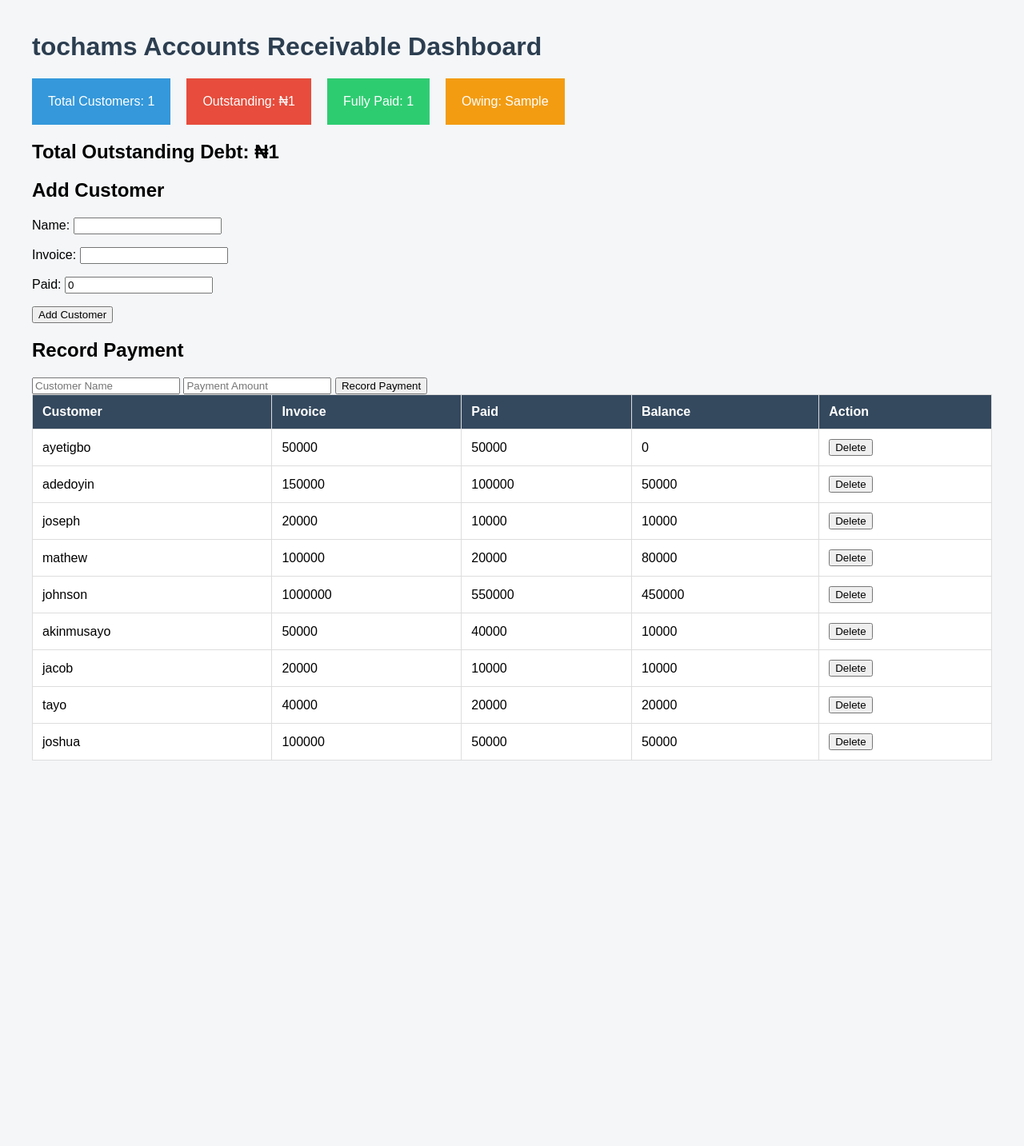
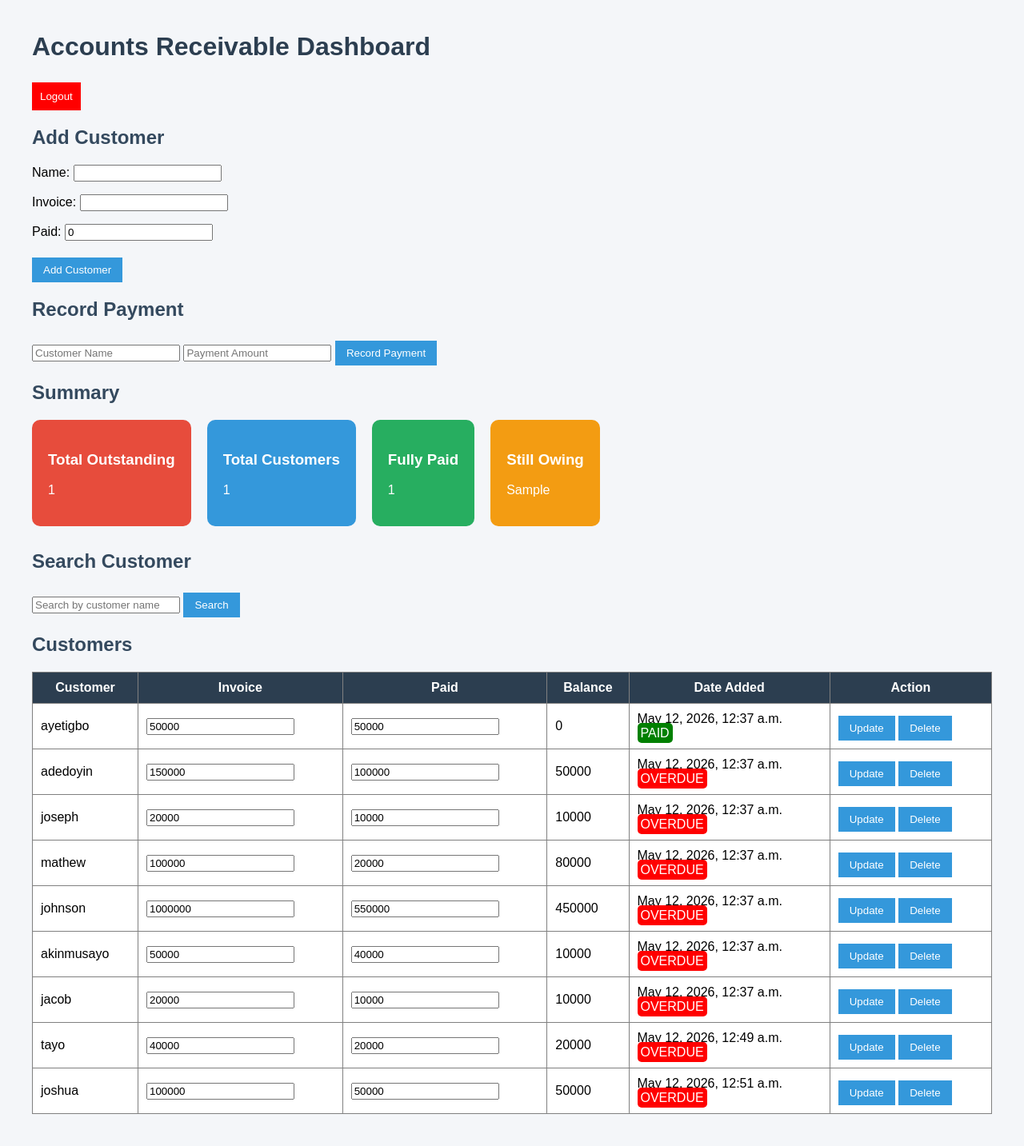
Before and after one commit to Adealx/arp-system, a Django app: template arp_web/receivables/templates/dashboard.html in a window 1280 px wide. Shown: the whole page at 80% size. Before the commit the page ends 951 px from the top, so only its background shows below. Run offline with Django 5.2, Linux system fonts and the light colour scheme; data comes from the database, SQL or seed files in the repository; both versions use the stored data as it was after the commit; the template is opened without the code that fills it: values that come from a table or form of the project are taken from there, most other values are stand-ins (such as "Sample title", 1, 10 or a date in 2020).

Commit message:
Added authentication and export features

```diff
--- a/arp_web/arp_web/urls.py
+++ b/arp_web/arp_web/urls.py
@@ -1,8 +1,22 @@
 from django.contrib import admin
 from django.urls import path
-from receivables.views import dashboard
+from receivables.views import dashboard, export_csv
+from django.contrib.auth import views as auth_views
 
 urlpatterns = [
     path('admin/', admin.site.urls),
-    path('', dashboard),
+    path('', dashboard, name='dashboard'),
+    path('export/', export_csv, name='export_csv'),
+
+    path(
+        'login/',
+        auth_views.LoginView.as_view(template_name='login.html'),
+        name='login'
+    ),
+
+    path(
+        'logout/',
+        auth_views.LogoutView.as_view(next_page='/login/'),
+        name='logout'
+    ),
 ]
--- a/arp_web/receivables/models.py
+++ b/arp_web/receivables/models.py
@@ -5,6 +5,7 @@ class Customer(models.Model):
     name = models.CharField(max_length=100)
     invoice = models.IntegerField()
     paid = models.IntegerField(default=0)
+    created_at = models.DateTimeField(auto_now_add=True, null=True)
 
     @property
     def balance(self):
--- a/arp_web/receivables/templates/dashboard.html
+++ b/arp_web/receivables/templates/dashboard.html
@@ -6,92 +6,152 @@
         body {
             font-family: Arial;
             margin: 40px;
-            background-color: #f4f6f8;
+            background-color: #f4f6f9;
         }
 
         h1 {
             color: #2c3e50;
         }
 
+        h2 {
+            color: #34495e;
+        }
+
+        button {
+            background-color: #3498db;
+            color: white;
+            border: none;
+            padding: 8px 14px;
+            cursor: pointer;
+            margin-top: 5px;
+        }
+
+        button:hover {
+            background-color: #2980b9;
+        }
+
         table {
             width: 100%;
+            background: white;
             border-collapse: collapse;
-            background: white;
-        }
-
-        th, td {
-            padding: 12px;
-            border: 1px solid #ddd;
-            text-align: left;
         }
 
         th {
-            background-color: #34495e;
+            background-color: #2c3e50;
             color: white;
+            padding: 10px;
         }
 
-        tr:hover {
-            background-color: #f1f1f1;
+        td {
+            padding: 10px;
         }
     </style>
 </head>
 <body>
 
-    <h1>tochams Accounts Receivable Dashboard</h1>
-    <div style="display:flex; gap:20px; margin-bottom:20px;">
-    <div style="padding:20px; background:#3498db; color:white;">
-        Total Customers: {{ total_customers }}
-    </div>
+    <h1>Accounts Receivable Dashboard</h1>
 
-    <div style="padding:20px; background:#e74c3c; color:white;">
-        Outstanding: ₦{{ total_outstanding }}
-    </div>
+<form method="POST" action="/logout/">
+    {% csrf_token %}
+    <button style="background:red; color:white; padding:10px; border:none;">
+        Logout
+    </button>
+</form>
 
-    <div style="padding:20px; background:#2ecc71; color:white;">
-        Fully Paid: {{ fully_paid }}
-    </div>
-
-    <div style="padding:20px; background:#f39c12; color:white;">
-        Owing: {{ owing_customers }}
-    </div>
-</div>
-    <h2>Total Outstanding Debt: ₦{{ total_outstanding }}</h2>
     <h2>Add Customer</h2>
-
     <form method="POST">
         {% csrf_token %}
         {{ form.as_p }}
         <button type="submit" name="add_customer">Add Customer</button>
     </form>
+
     <h2>Record Payment</h2>
-
     <form method="POST">
         {% csrf_token %}
         <input type="text" name="customer_name" placeholder="Customer Name">
         <input type="number" name="payment" placeholder="Payment Amount">
         <button type="submit" name="record_payment">Record Payment</button>
+    </form>
 
+    <h2>Summary</h2>
 
+<div style="display: flex; gap: 20px; margin-bottom: 30px;">
+
+    <div style="background: #e74c3c; color: white; padding: 20px; border-radius: 10px;">
+        <h3>Total Outstanding</h3>
+        <p>{{ total_outstanding }}</p>
+    </div>
+
+    <div style="background: #3498db; color: white; padding: 20px; border-radius: 10px;">
+        <h3>Total Customers</h3>
+        <p>{{ total_customers }}</p>
+    </div>
+
+    <div style="background: #27ae60; color: white; padding: 20px; border-radius: 10px;">
+        <h3>Fully Paid</h3>
+        <p>{{ fully_paid }}</p>
+    </div>
+
+    <div style="background: #f39c12; color: white; padding: 20px; border-radius: 10px;">
+        <h3>Still Owing</h3>
+        <p>{{ owing_customers }}</p>
+    </div>
+
+</div>
+<h2>Search Customer</h2>
+
+<form method="GET">
+    <input type="text" name="search" placeholder="Search by customer name">
+    <button type="submit">Search</button>
 </form>
-    <table>
+    <h2>Customers</h2>
+
+    <table border="1">
         <tr>
             <th>Customer</th>
             <th>Invoice</th>
             <th>Paid</th>
             <th>Balance</th>
+            <th>Date Added</th>
             <th>Action</th>
         </tr>
 
         {% for customer in customers %}
 <tr>
     <td>{{ customer.name }}</td>
-    <td>{{ customer.invoice }}</td>
-    <td>{{ customer.paid }}</td>
+
+    <td>
+        <input type="number" name="invoice" value="{{ customer.invoice }}">
+    </td>
+
+    <td>
+        <input type="number" name="paid" value="{{ customer.paid }}">
+    </td>
+
     <td>{{ customer.balance }}</td>
+    <td>
+    {{ customer.created_at }}
+
+    {% if customer.balance > 0 %}
+    <br>
+    <span style="background:red; color:white; padding:4px; border-radius:5px;">
+        OVERDUE
+    </span>
+{% else %}
+    <br>
+    <span style="background:green; color:white; padding:4px; border-radius:5px;">
+        PAID
+    </span>
+{% endif %}
+</td>
+
     <td>
         <form method="POST">
             {% csrf_token %}
             <input type="hidden" name="customer_id" value="{{ customer.id }}">
+
+            <button type="submit" name="edit_customer">Update</button>
+
             <button
                 type="submit"
                 name="delete_customer"
@@ -101,12 +161,8 @@
         </form>
     </td>
 </tr>
+{% endfor %}
 
-
-
-
-
-        {% endfor %}
     </table>
 
 </body>
```
Also changed, not shown: arp_web/arp_web/settings.py (+5 -2 lines), arp_web/receivables/templates/login.html (added, +44 -0 lines), arp_web/receivables/views.py (+43 -6 lines), arp_web/db.sqlite3, arp_web/receivables/migrations/0003_customer_created_at.py (added), arp_web/receivables/migrations/0004_alter_customer_created_at.py (added). Lines whose indentation alone changed are shown as unchanged.
